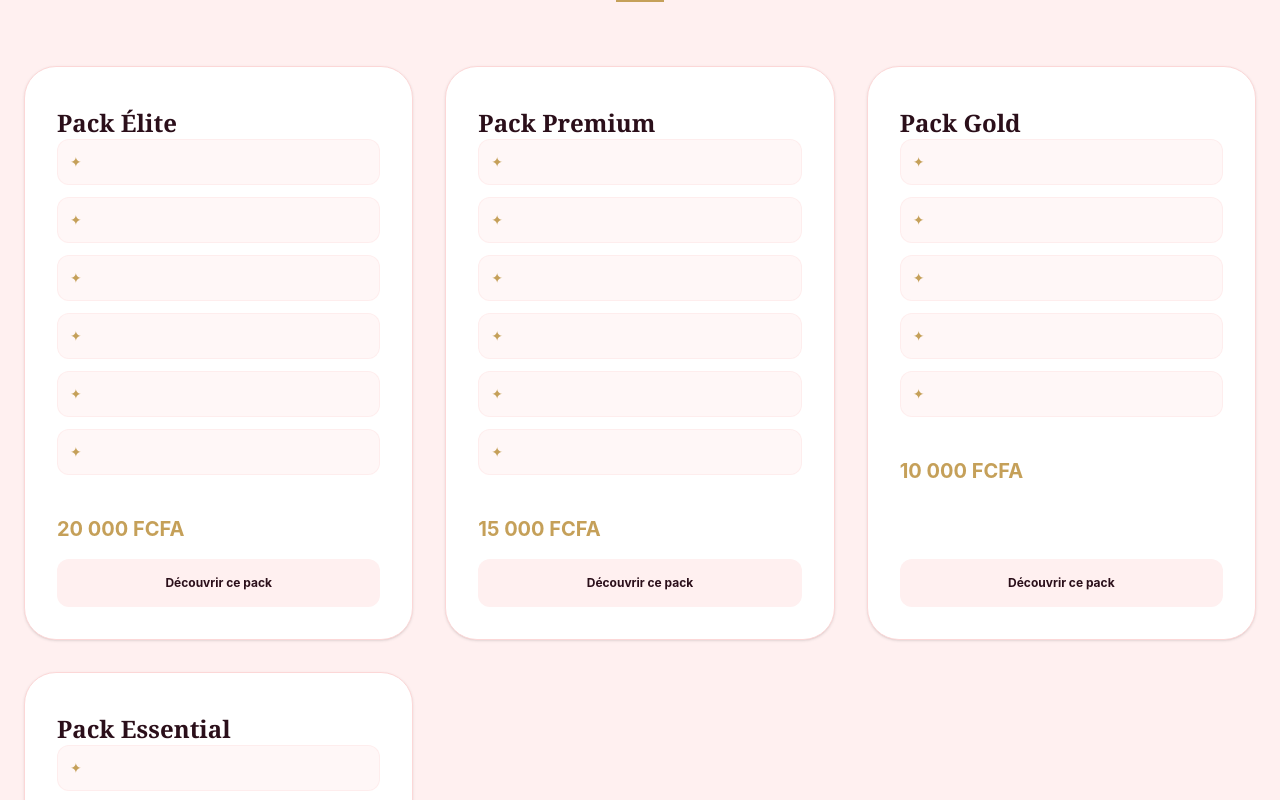
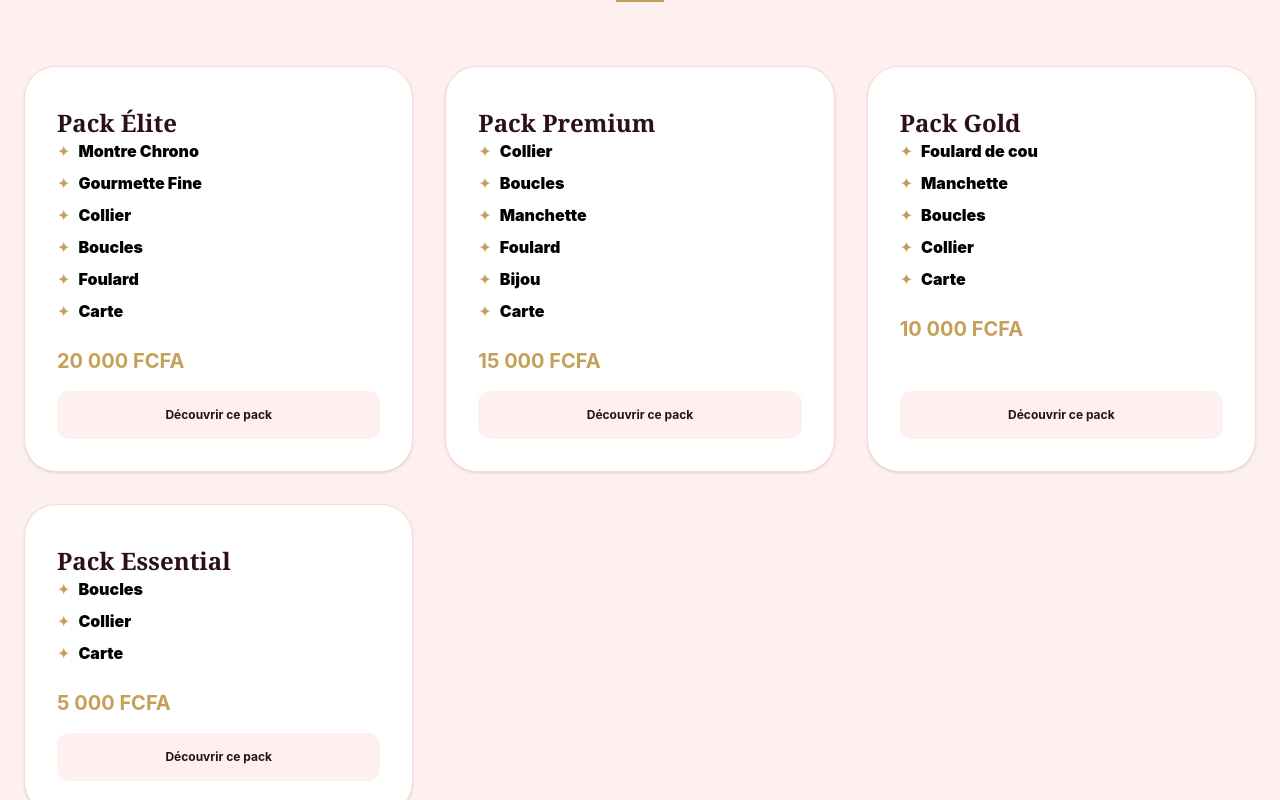
Before and after one commit to atedesi22/DailyGlow, a React (Vite) app: page / in a window 1280 px wide. Shown: the part 880-1680 px from the top of the page. Built offline with nearby package versions, Linux system fonts and the light colour scheme.

Commit message:
first commit

```diff
--- a/src/sections/LandingPage.jsx
+++ b/src/sections/LandingPage.jsx
@@ -89,14 +89,9 @@ export default function LandingPage({ onViewPack, packs, onExploreShop }) {
               <div>
                 <span className="text-[10px] font-bold uppercase text-[#C5A059]">{pack.tag}</span>
                 <h3 className="text-2xl font-bold font-serif mt-2">{pack.name}</h3>
-                <ul className="grid grid-cols-1 gap-3 mb-10">
-                {pack.items.map((item, idx) => (
-                  <li key={idx} className="flex items-center gap-3 text-sm bg-[#FFF0F0]/50 p-3 rounded-xl border border-[#FCD7D7]/30">
-                    <span className="text-[#C5A059]">✦</span>
-                    {/* <span className="font-medium">{item.label}</span> */}
-                  </li>
-                ))}
-              </ul>
+                <ul className="mb-6 space-y-2">
+              {pack.items.map((item, i) => <li key={i} className="flex items-center gap-2 text-[#C5A059]">✦ <span className=' font-black text-black'>{item}</span></li>)}
+            </ul>
                 <p className="text-xl font-bold text-[#C5A059] mb-4">{pack.price} FCFA</p>
               </div>
 
```
